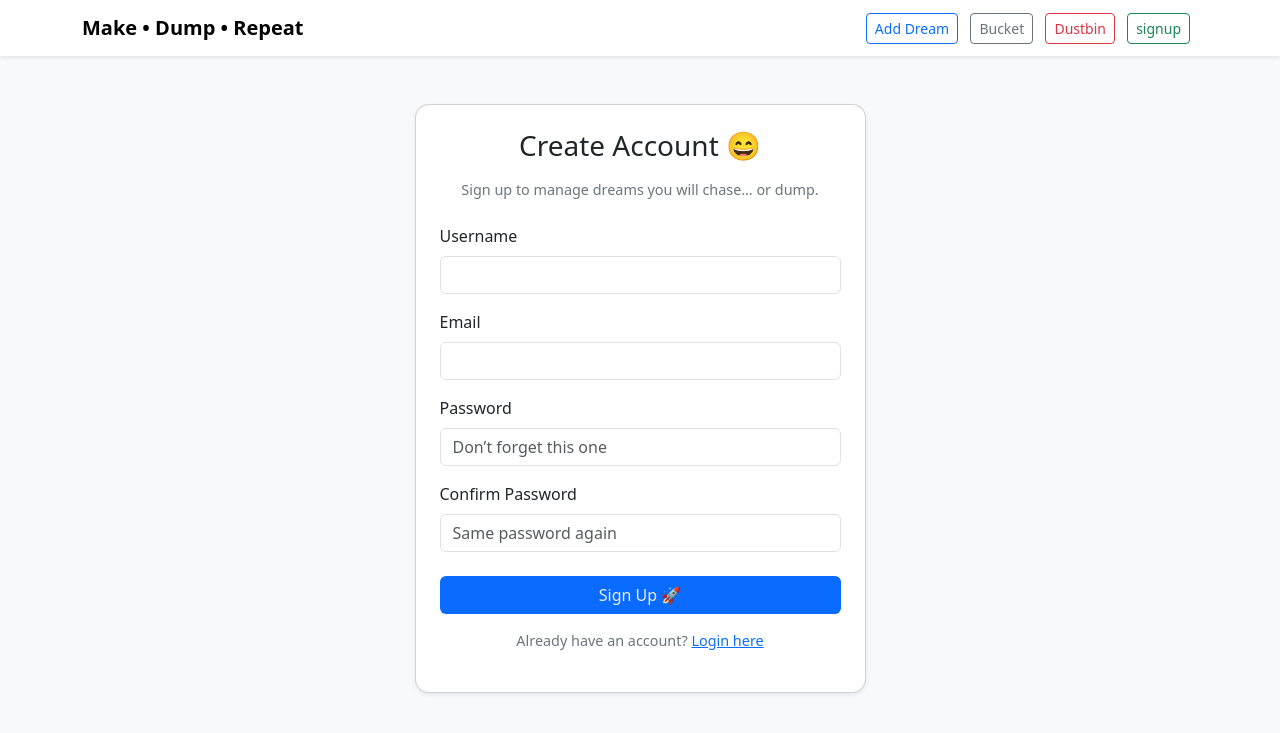
After one commit to shrikant-dhoot/Digital-dustbin-make-dump-repeat-, a Django app: page /signup/ in a window 1280 px wide. The commit adds this page. Shown: the top 733 px of the page. Run offline with Django 5.2, Linux system fonts and the light colour scheme.

Commit message:
frontend completed

```diff
--- /dev/null
+++ b/account/templates/signup.html
@@ -0,0 +1,50 @@
+{% extends 'base.html' %}
+{% block content %}
+
+<div class="row justify-content-center">
+  <div class="col-md-5">
+    <div class="card shadow-sm p-4 card-funny">
+
+      <h3 class="text-center mb-3">Create Account 😄</h3>
+      <p class="text-center small-joke mb-4">
+        Sign up to manage dreams you will chase… or dump.
+      </p>
+
+      <form method="post">
+        {% csrf_token %}
+
+        <div class="mb-3">
+          <label class="form-label">Username</label>
+          <input type="text" name="username" class="form-control" placeholder=" " required>
+        </div>
+
+        <div class="mb-3">
+          <label class="form-label">Email</label>
+          <input type="email" name="email" class="form-control" placeholder=" " required>
+        </div>
+
+        <div class="mb-3">
+          <label class="form-label">Password</label>
+          <input type="password" name="password1" class="form-control" placeholder="Don’t forget this one" required>
+        </div>
+
+        <div class="mb-4">
+          <label class="form-label">Confirm Password</label>
+          <input type="password" name="password2" class="form-control" placeholder="Same password again" required>
+        </div>
+
+        <button type="submit" class="btn bucket-btn w-100">
+          Sign Up 🚀
+        </button>
+      </form>
+
+      <p class="text-center small-joke mt-3">
+        Already have an account?
+        <a href="/login/">Login here</a>
+      </p>
+
+    </div>
+  </div>
+</div>
+
+{% endblock %}
--- a/account/views.py
+++ b/account/views.py
@@ -1,3 +1,10 @@
+from django.http import HttpResponse
 from django.shortcuts import render
 
 # Create your views here.
+
+def signup(request):
+     return render(request,'signup.html')
+
+def login(request):
+     return render(request,'login.html')
--- a/digital_dustbin/urls.py
+++ b/digital_dustbin/urls.py
@@ -17,11 +17,16 @@ Including another URLconf
 from django.contrib import admin
 from django.urls import path
 from.import views
+from account.views import *
 
 
 urlpatterns = [
     path('admin/', admin.site.urls),
     path('', views.home ,name ='home'),
-     path('add_dream', views.add_dream ,name ='add_dream'),
+    path('add_dream', views.add_dream ,name ='add_dream'),
+    path('bucket', views.bucket ,name ='bucket'),
+    path('dustbin', views.dustbin ,name ='dustbin'),
+    path('signup/', signup ,name ='signup'),
+    path('login/', login ,name ='login'),
 
 ]
--- a/digital_dustbin/views.py
+++ b/digital_dustbin/views.py
@@ -8,3 +8,9 @@ def home (request):
 
 def add_dream (request):
     return render (request,"add_dream.html")
+
+def bucket (request):
+    return render (request,'bucket.html')
+
+def dustbin (request):
+    return render (request,'dustbin.html')
--- a/templates/base.html
+++ b/templates/base.html
@@ -6,7 +6,7 @@
   <link href="https://cdn.jsdelivr.net/npm/bootstrap@5.3.2/dist/css/bootstrap.min.css" rel="stylesheet">
   <style>
     body { background:#f8f9fa; }
-    .bucket-btn { background:#0d6efd; color:#fff; }
+    .bucket-btn { background:#096bff; color:#e9eee9; }
     .dump-btn { background:#dc3545; color:#fff; }
     .card-funny { border-radius:14px; }
     .small-joke { font-size:0.9rem; color:#6c757d; }
@@ -16,11 +16,12 @@
 
 <nav class="navbar navbar-expand-lg navbar-light bg-white shadow-sm">
   <div class="container">
-    <a class="navbar-brand fw-bold" href="#">🪣 Make • Dump • Repeat</a>
+    <a class="navbar-brand fw-bold" href="#"> Make • Dump • Repeat</a>
     <div>
-      <a class="btn btn-sm btn-outline-primary me-2" href="#">Add Dream</a>
-      <a class="btn btn-sm btn-outline-secondary me-2" href="#">Bucket</a>
-      <a class="btn btn-sm btn-outline-danger" href="#">Dustbin</a>
+      <a class="btn btn-sm btn-outline-primary me-2" href="/add_dream">Add Dream</a>
+      <a class="btn btn-sm btn-outline-secondary me-2" href="/bucket">Bucket</a>
+      <a class="btn btn-sm btn-outline-danger me-2" href="/dustbin">Dustbin</a>
+      <a class="btn btn-sm btn-outline-success me-2" href="/signup/">signup</a>
     </div>
   </div>
 </nav>
--- a/templates/home.html
+++ b/templates/home.html
@@ -10,8 +10,8 @@
     We store dreams. Motivation sold separately.
   </p>
 
-  <a href="#" class="btn bucket-btn btn-lg me-3">🪣 Make a Bucket</a>
-  <a href="#" class="btn dump-btn btn-lg">🗑️ Dump a Dream</a>
+  <a href="/bucket" class="btn bucket-btn btn-lg me-3">🪣 Make a Bucket</a>
+  <a href="/dustbin" class="btn dump-btn btn-lg">🗑️ Dump a Dream</a>
 </div>
 
 {% endblock %}
```
Also changed, not shown: account/templates/login.html (added, +44 -0 lines), templates/add_dream.html (+15 -10 lines), templates/bucket.html (added, +17 -0 lines), templates/dustbin.html (added, +18 -0 lines).
